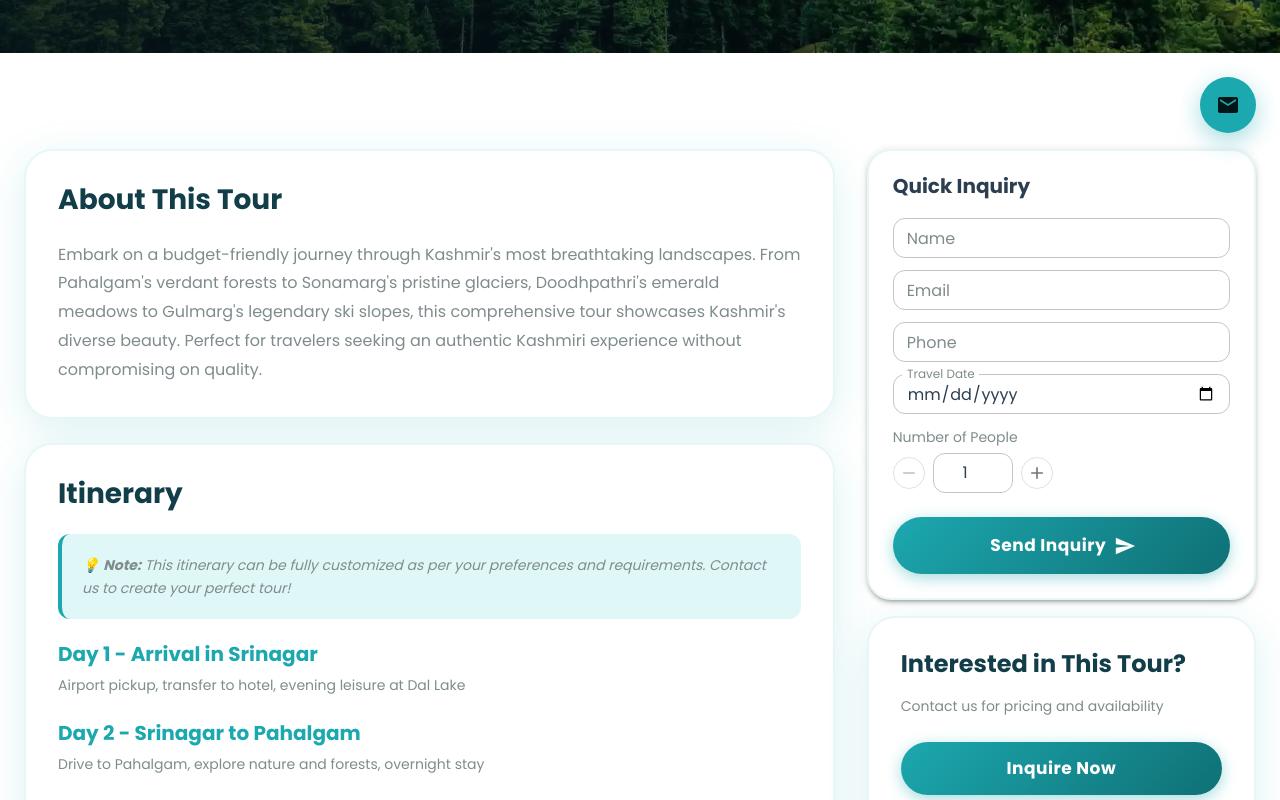
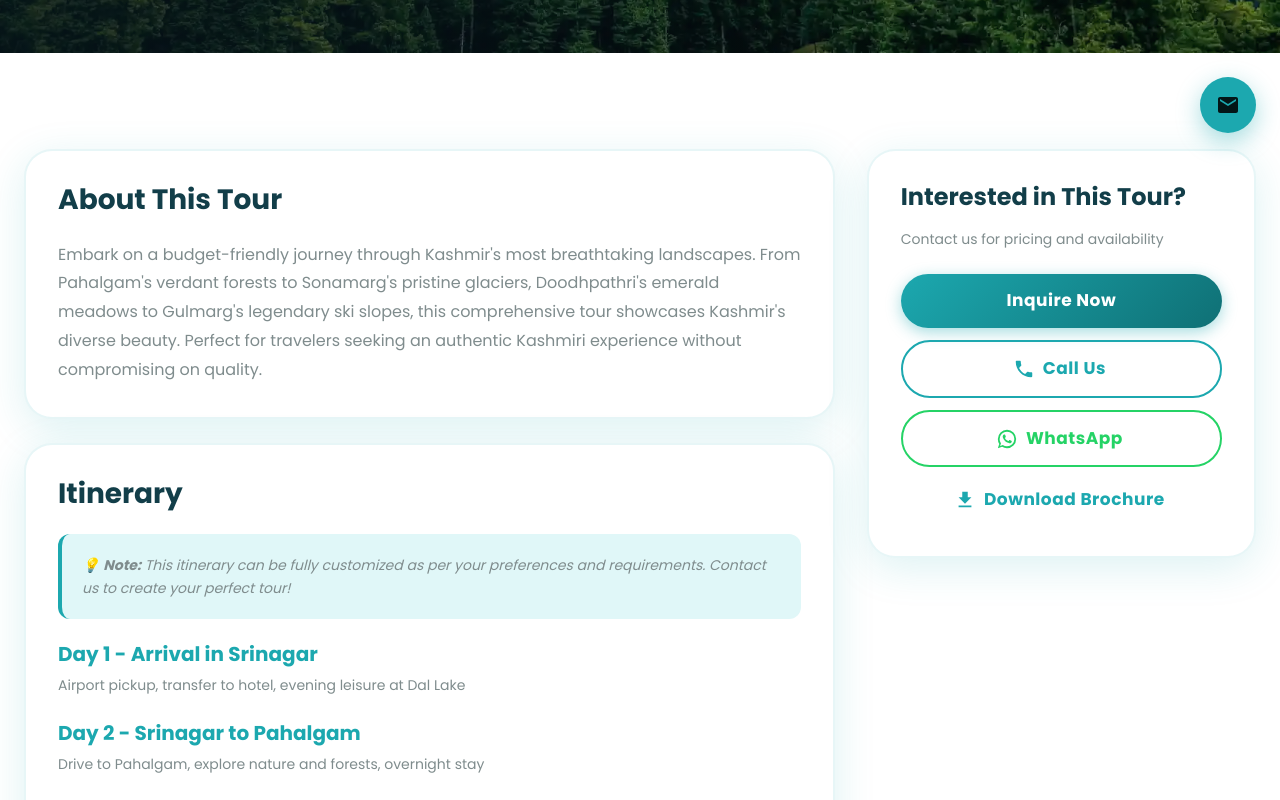
Before and after one commit to AadilJabar19/sereneValleyTours, a React (Vite) app in the folder frontend/: page /tours/1 in a window 1280 px wide. Shown: the part 571-1371 px from the top of the page. Built offline with nearby package versions, Linux system fonts and the light colour scheme.

Commit message:
update: bug fix

```diff
--- a/frontend/src/components/Footer.jsx
+++ b/frontend/src/components/Footer.jsx
@@ -38,7 +38,7 @@ const Footer = () => {
                 size="small"
                 aria-label="Visit our Facebook page"
                 component="a"
-                href="https://facebook.com"
+                href="https://www.facebook.com/serenevalleytours"
                 target="_blank"
                 rel="noopener noreferrer"
               >
@@ -49,7 +49,7 @@ const Footer = () => {
                 size="small"
                 aria-label="Visit our Twitter page"
                 component="a"
-                href="https://twitter.com"
+                href="https://x.com/serenevalleytour"
                 target="_blank"
                 rel="noopener noreferrer"
               >
@@ -60,7 +60,7 @@ const Footer = () => {
                 size="small"
                 aria-label="Visit our Instagram page"
                 component="a"
-                href="https://instagram.com"
+                href="https://www.instagram.com/serenevalleytours"
                 target="_blank"
                 rel="noopener noreferrer"
               >
@@ -71,7 +71,7 @@ const Footer = () => {
                 size="small"
                 aria-label="Visit our YouTube channel"
                 component="a"
-                href="https://youtube.com"
+                href="https://www.youtube.com/@serenevalleytours"
                 target="_blank"
                 rel="noopener noreferrer"
               >
--- a/frontend/src/components/MiniInquiry.jsx
+++ b/frontend/src/components/MiniInquiry.jsx
@@ -19,6 +19,7 @@ import { sendContactEmail } from '../services/emailService';
 
 const MiniInquiry = ({ tourName, onClose, mode = 'sidebar' }) => {
   const isFloating = mode === 'floating';
+  const noHtmlTags = (value) => !/[<>]/.test(value) || 'HTML/script tags are not allowed';
   const { register, handleSubmit, formState: { errors }, reset, setValue, watch } = useForm({
     defaultValues: { people: 1 }
   });
@@ -32,7 +33,7 @@ const MiniInquiry = ({ tourName, onClose, mode = 'sidebar' }) => {
     const emailData = {
       ...data,
       interestedIn: tourName || 'Tour Inquiry',
-      message: `Quick Inquiry - Travel Date: ${data.travelDate}, People: ${data.people}`,
+      message: `Quick Inquiry - Travel Date: ${data.travelDate}, People: ${data.people}. ${data.message}`,
     };
 
     try {
@@ -97,10 +98,31 @@ const MiniInquiry = ({ tourName, onClose, mode = 'sidebar' }) => {
                   value: /^[a-zA-Z\s]+$/,
                   message: 'Letters only'
                 },
-                validate: value => value.trim().length > 0 || 'Name required'
+                validate: {
+                  noOnlySpaces: (value) => value.trim().length > 0 || 'Name required',
+                  noHtmlTags,
+                }
               })}
               error={!!errors.name}
               helperText={errors.name?.message}
+              margin="dense"
+            />
+
+            <TextField
+              fullWidth
+              size="small"
+              label="Message"
+              multiline
+              rows={2}
+              {...register('message', {
+                required: 'Message required',
+                validate: {
+                  noOnlySpaces: (value) => value.trim().length > 0 || 'Message required',
+                  noHtmlTags,
+                }
+              })}
+              error={!!errors.message}
+              helperText={errors.message?.message}
               margin="dense"
             />
 
--- a/frontend/src/pages/Contact.jsx
+++ b/frontend/src/pages/Contact.jsx
@@ -26,6 +26,7 @@ const Contact = () => {
   const { register, handleSubmit, formState: { errors }, reset } = useForm();
   const [snackbar, setSnackbar] = useState({ open: false, message: '', severity: 'success' });
   const [loading, setLoading] = useState(false);
+  const noHtmlTags = (value) => !/[<>]/.test(value) || 'HTML/script tags are not allowed';
 
   const tourOptions = [
     'Kashmir Tour',
@@ -96,7 +97,10 @@ const Contact = () => {
                           value: /^[a-zA-Z\s]+$/,
                           message: 'Name can only contain letters and spaces'
                         },
-                        validate: value => value.trim().length > 0 || 'Name cannot be empty spaces'
+                        validate: {
+                          noOnlySpaces: (value) => value.trim().length > 0 || 'Name cannot be empty spaces',
+                          noHtmlTags,
+                        }
                       })}
                       error={!!errors.name}
                       helperText={errors.name?.message}
@@ -201,7 +205,10 @@ const Contact = () => {
                       rows={5}
                       {...register('message', {
                         required: 'Message is required',
-                        validate: value => value.trim().length > 0 || 'Message cannot be empty spaces'
+                        validate: {
+                          noOnlySpaces: (value) => value.trim().length > 0 || 'Message cannot be empty spaces',
+                          noHtmlTags,
+                        }
                       })}
                       error={!!errors.message}
                       helperText={errors.message?.message}
--- a/frontend/src/pages/Store.jsx
+++ b/frontend/src/pages/Store.jsx
@@ -29,7 +29,7 @@ const products = [
     id: 2,
     name: 'Kashmiri Mamra Almonds',
     description: 'Premium Mamra almonds from Kashmir - smaller, sweeter, and more nutritious than regular almonds. Rich in oil content.',
-    image: 'https://images.unsplash.com/photo-1508061253366-f7da158b6d46?w=1200&q=80&auto=format&fit=crop',
+    image: '/images/walnut.webp',
     category: 'Dry Fruits'
   },
   {
@@ -50,35 +50,35 @@ const products = [
     id: 5,
     name: 'Kashmiri Dried Figs (Anjeer)',
     description: 'Premium dried figs from Kashmir orchards. Naturally sweet and packed with fiber, minerals, and antioxidants.',
-    image: 'https://images.unsplash.com/photo-1609501676725-7186f734b8b9?w=1200&q=80&auto=format&fit=crop',
+    image: '/images/apricots.webp',
     category: 'Dry Fruits'
   },
   {
     id: 6,
     name: 'Kashmiri Raisins (Kishmish)',
     description: 'Golden and black raisins from Kashmir vineyards. Sweet, seedless, and perfect for snacking or cooking.',
-    image: 'https://images.unsplash.com/photo-1596591606877-8f5c7782251b?w=1200&q=80&auto=format&fit=crop',
+    image: '/images/apricots.webp',
     category: 'Dry Fruits'
   },
   {
     id: 7,
     name: 'Ladakhi Dried Apricot Kernels',
     description: 'Nutritious apricot kernels from Ladakh. Rich in healthy fats and proteins. Used in traditional Ladakhi cuisine.',
-    image: 'https://images.unsplash.com/photo-1627483298606-cf2a9f52f204?w=1200&q=80&auto=format&fit=crop',
+    image: '/images/apricots.webp',
     category: 'Dry Fruits'
   },
   {
     id: 8,
     name: 'Kashmiri Pine Nuts (Chilgoza)',
     description: 'Premium pine nuts from Kashmir forests. Buttery flavor, rich in vitamins and minerals. Perfect for desserts.',
-    image: 'https://images.unsplash.com/photo-1615485291234-9fbc3c63dc6f?w=1200&q=80&auto=format&fit=crop',
+    image: '/images/walnut.webp',
     category: 'Dry Fruits'
   },
   {
     id: 9,
     name: 'Kashmiri Dried Cherries',
     description: 'Naturally dried cherries from Kashmir orchards. Tangy-sweet flavor, rich in antioxidants and vitamins.',
-    image: 'https://images.unsplash.com/photo-1615485925773-86786288908c?w=1200&q=80&auto=format&fit=crop',
+    image: '/images/apricots.webp',
     category: 'Dry Fruits'
   },
   {
@@ -99,7 +99,7 @@ const products = [
     id: 12,
     name: 'Traditional Kashmiri Pheran',
     description: 'Traditional Kashmiri winter wear - comfortable, warm, and stylish. Available in various designs and colors.',
-    image: 'https://images.unsplash.com/photo-1521572163474-6864f9cf17ab?w=1200&q=80&auto=format&fit=crop',
+    image: '/images/pashminaShawl.webp',
     category: 'Clothing'
   }
 ];
--- a/frontend/src/pages/TourDetail.jsx
+++ b/frontend/src/pages/TourDetail.jsx
@@ -19,12 +19,12 @@ import CheckCircleIcon from '@mui/icons-material/CheckCircle';
 import CancelIcon from '@mui/icons-material/Cancel';
 import PhoneIcon from '@mui/icons-material/Phone';
 import WhatsAppIcon from '@mui/icons-material/WhatsApp';
+import DownloadIcon from '@mui/icons-material/Download';
 import CloseIcon from '@mui/icons-material/Close';
 import ArrowBackIosNewIcon from '@mui/icons-material/ArrowBackIosNew';
 import ArrowForwardIosIcon from '@mui/icons-material/ArrowForwardIos';
 import { getTourById } from '../data/tours';
 import SEO from '../components/SEO';
-import MiniInquiry from '../components/MiniInquiry';
 import PageHero from '../components/PageHero';
 
 const TourDetail = () => {
@@ -32,7 +32,6 @@ const TourDetail = () => {
   const [tour, setTour] = useState(null);
   const [openImage, setOpenImage] = useState(false);
   const [selectedImageIndex, setSelectedImageIndex] = useState(0);
-  const [showInquiry, setShowInquiry] = useState(true);
 
   useEffect(() => {
     loadTour();
@@ -206,13 +205,6 @@ const TourDetail = () => {
 
             {/* Sidebar */}
             <Grid item xs={12} md={4}>
-              {/* Mini Inquiry Widget */}
-              {showInquiry && (
-                <Box sx={{ mb: 2 }}>
-                  <MiniInquiry tourName={tour.name} onClose={() => setShowInquiry(false)} />
-                </Box>
-              )}
-
               <Card component="aside" sx={{ p: 1, position: 'sticky', top: 24 }}>
                 <CardContent sx={{ p: 3 }}>
                   <Typography variant="h2" sx={{ fontSize: '1.5rem', fontWeight: 'bold', mb: 2, color: '#123E49' }}>
@@ -254,6 +246,19 @@ const TourDetail = () => {
                     aria-label="Contact us on WhatsApp"
                   >
                     WhatsApp
+                  </Button>
+                  <Button
+                    variant="text"
+                    size="large"
+                    fullWidth
+                    startIcon={<DownloadIcon />}
+                    component="a"
+                    href="/brochures/serene-valley-tours-brochure.pdf"
+                    download
+                    sx={{ mt: 1, py: 1.2 }}
+                    aria-label="Download tour brochure"
+                  >
+                    Download Brochure
                   </Button>
                 </CardContent>
               </Card>
```
Also changed, not shown: frontend/public/brochures/serene-valley-tours-brochure.txt (added), 1 other file (tests, documents, lock files or other folders).
